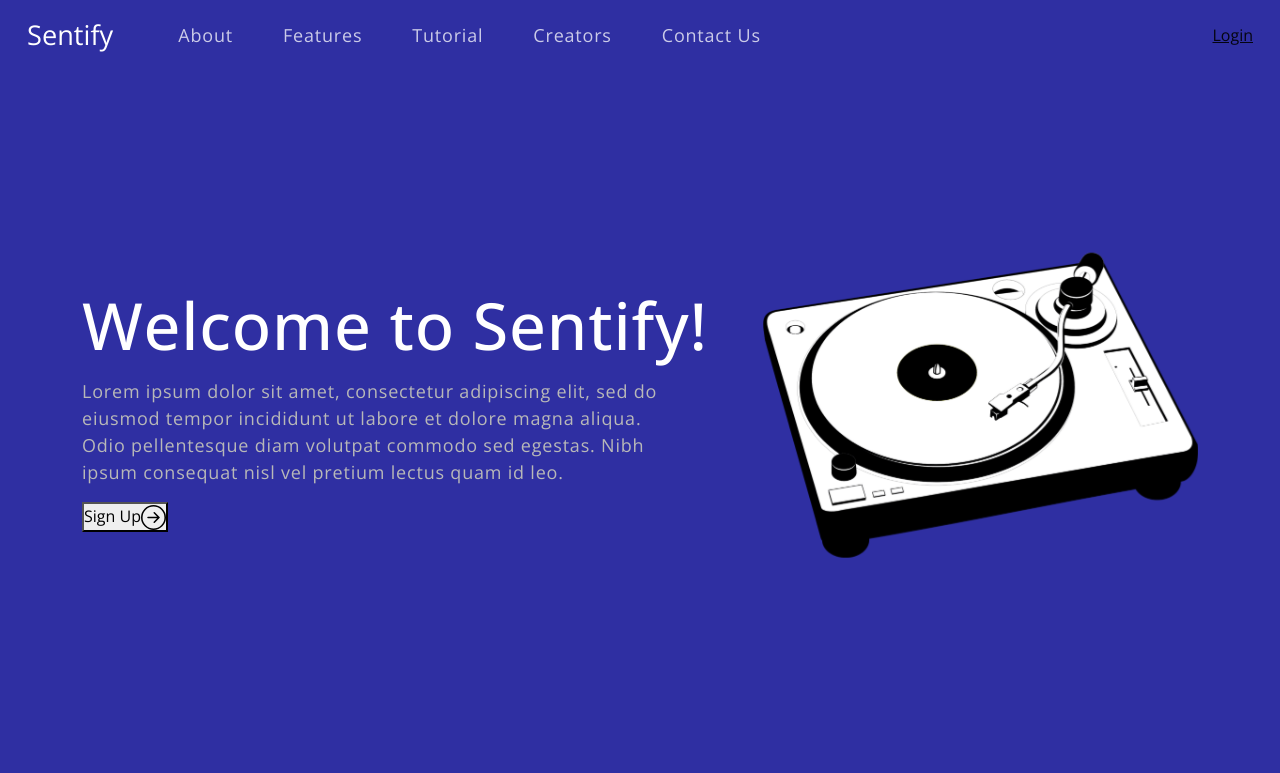
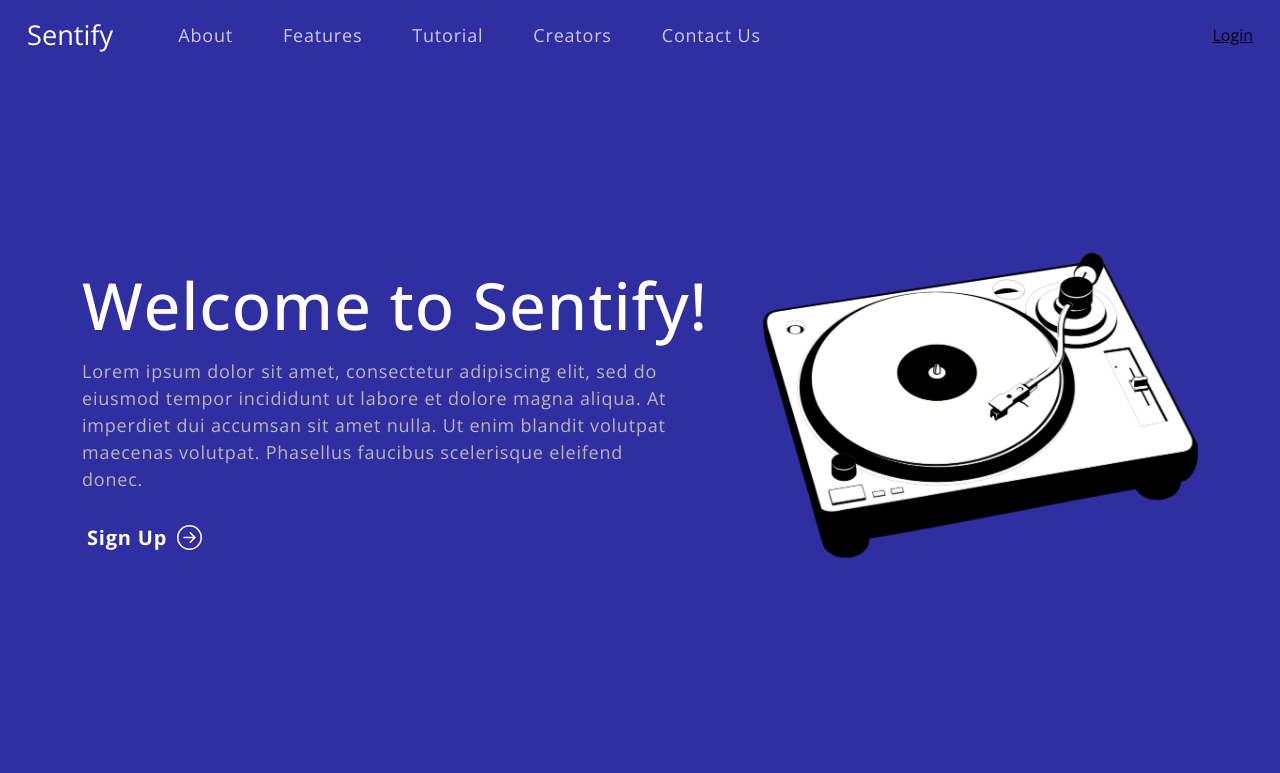
Before and after one commit to galileoandthestars/Sentify, a React (Create React App) app in the folder frontend/: page / in a window 1280 px wide. Shown: the top 773 px of the page. Built offline with nearby package versions, Linux system fonts and the light colour scheme.

Commit message:
Fixed Banner

```diff
--- a/frontend/src/components/Banner.js
+++ b/frontend/src/components/Banner.js
@@ -1,20 +1,21 @@
 import { Col, Container, Row } from "react-bootstrap"
 import { ArrowRightCircle } from "react-bootstrap-icons";
+import { Link } from 'react-router-dom'
 import Image from 'react-bootstrap/Image'
 import hero from "../Assets/img/pngwing.com.png";
 
-export const Banner =()=>{
-    return(
+export const Banner = () => {
+    return (
         <section className="banner" id="home">
             <Container>
                 <Row className="align-items-center">
                     <Col xs={12} md={6} xl={7}>
                         <h1>{'Welcome to Sentify!'}<span className="wrap"> {/*{text}*/}</span></h1>
-                <p>Lorem ipsum dolor sit amet, consectetur adipiscing elit, sed do eiusmod tempor incididunt ut labore et dolore magna aliqua. Odio pellentesque diam volutpat commodo sed egestas. Nibh ipsum consequat nisl vel pretium lectus quam id leo.</p>
-                <button onClick={()=> console.log('sign-up')}>Sign Up<ArrowRightCircle size="25"/></button>
+                        <p>Lorem ipsum dolor sit amet, consectetur adipiscing elit, sed do eiusmod tempor incididunt ut labore et dolore magna aliqua. At imperdiet dui accumsan sit amet nulla. Ut enim blandit volutpat maecenas volutpat. Phasellus faucibus scelerisque eleifend donec.</p>
+                        <Link className="banner-register-button" to="/register">Sign Up<ArrowRightCircle size="25" /></Link>
                     </Col>
                     <Col xs={12} md={6} xl={5}>
-                <Image src= {hero} alt="hero img" fluid />
+                        <Image src={hero} alt="hero img" fluid />
                     </Col>
                 </Row>
             </Container>
```
Lines whose indentation alone changed are shown as unchanged.
